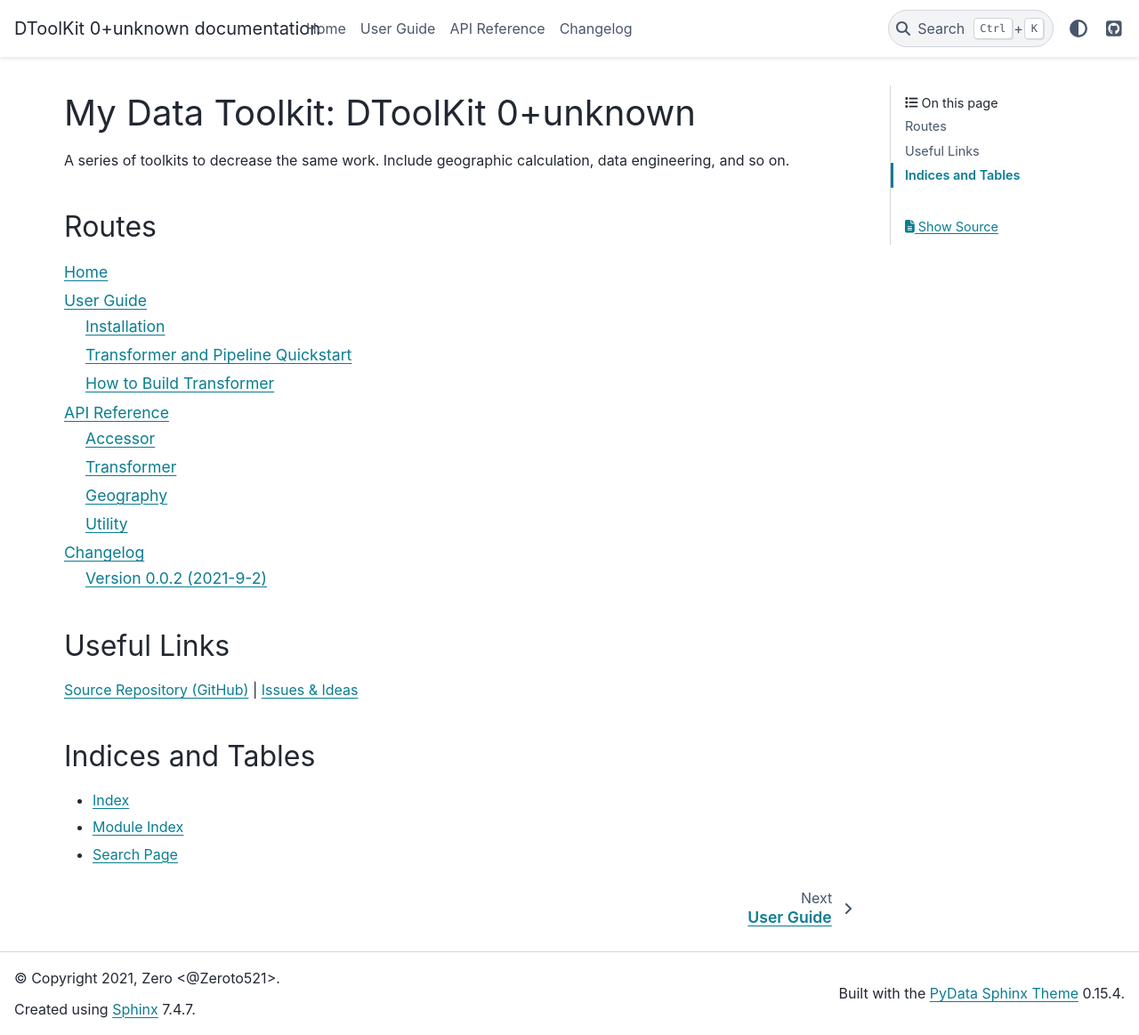
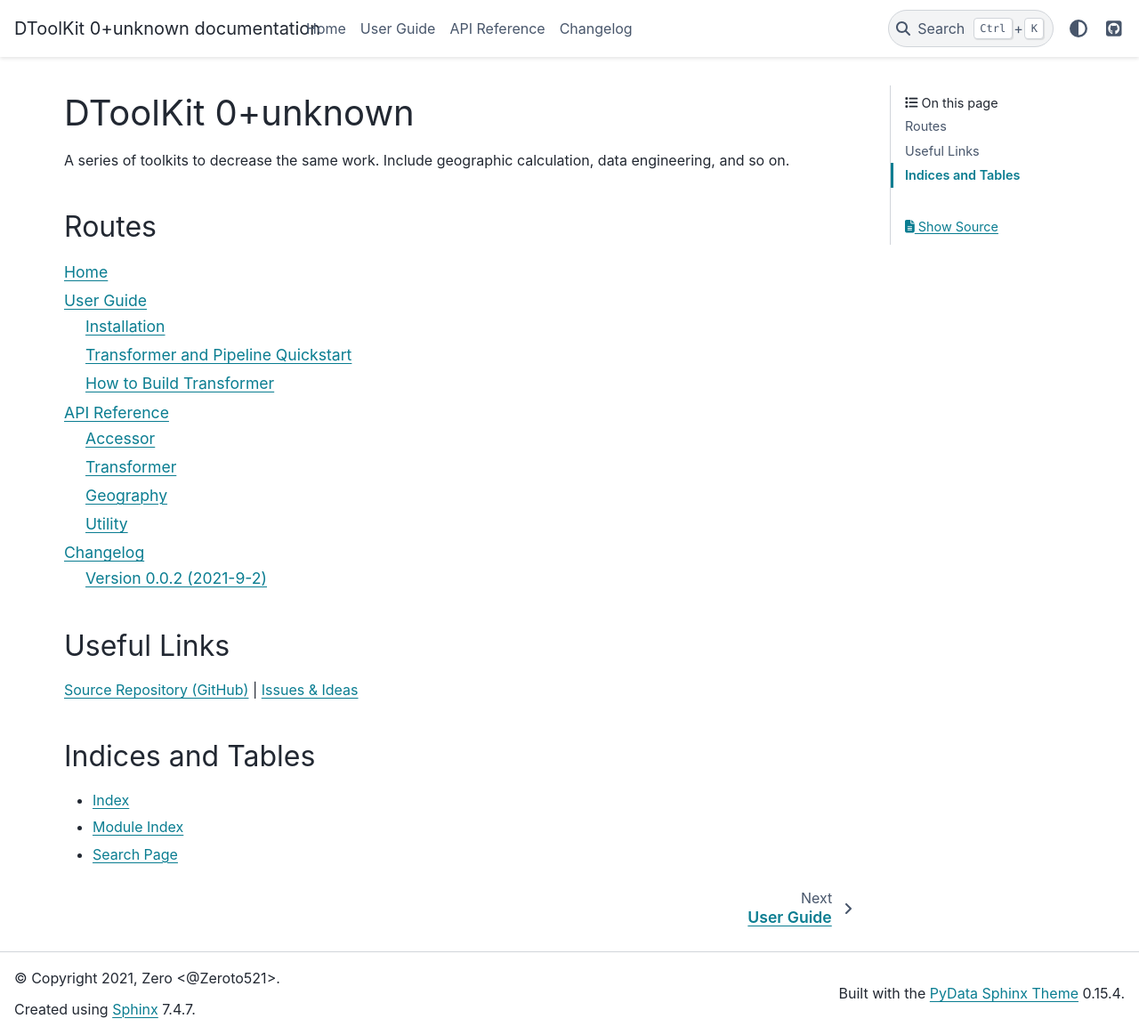
Before and after one commit to Zeroto521/my-data-toolkit, a Sphinx documentation site: the page built from doc/source/index.rst, in a window 1280 px wide and 1163 px high. Shown: the whole window at 89% size. Built offline with Sphinx 7.4.7 and the PyData theme 0.15.4, drawn with Linux system fonts in a browser that asks for light colours.

Commit message:
DOC: cut long title

```diff
--- a/doc/source/index.rst
+++ b/doc/source/index.rst
@@ -1,4 +1,4 @@
-My Data Toolkit: DToolKit |version|
+DToolKit |version|
 ===================================
 
 A series of toolkits to decrease the same work.
```
